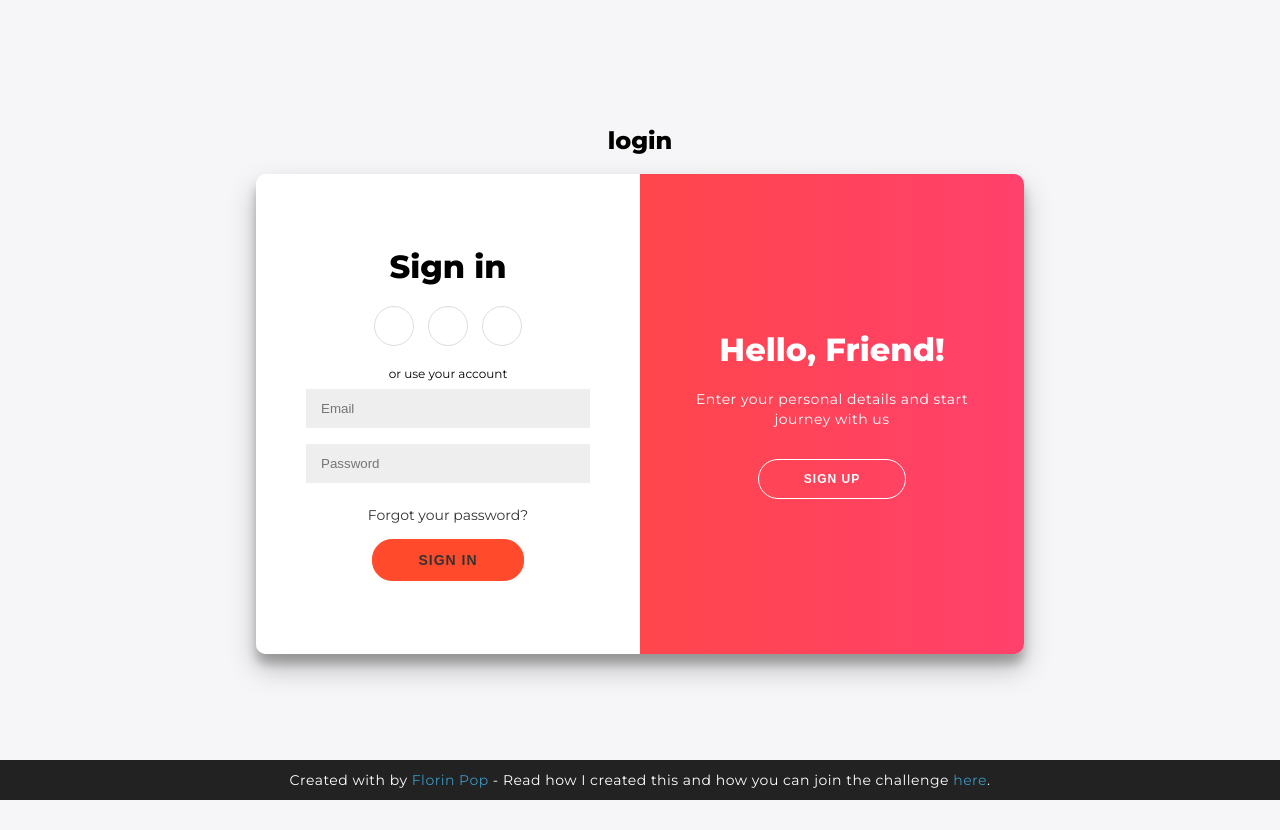
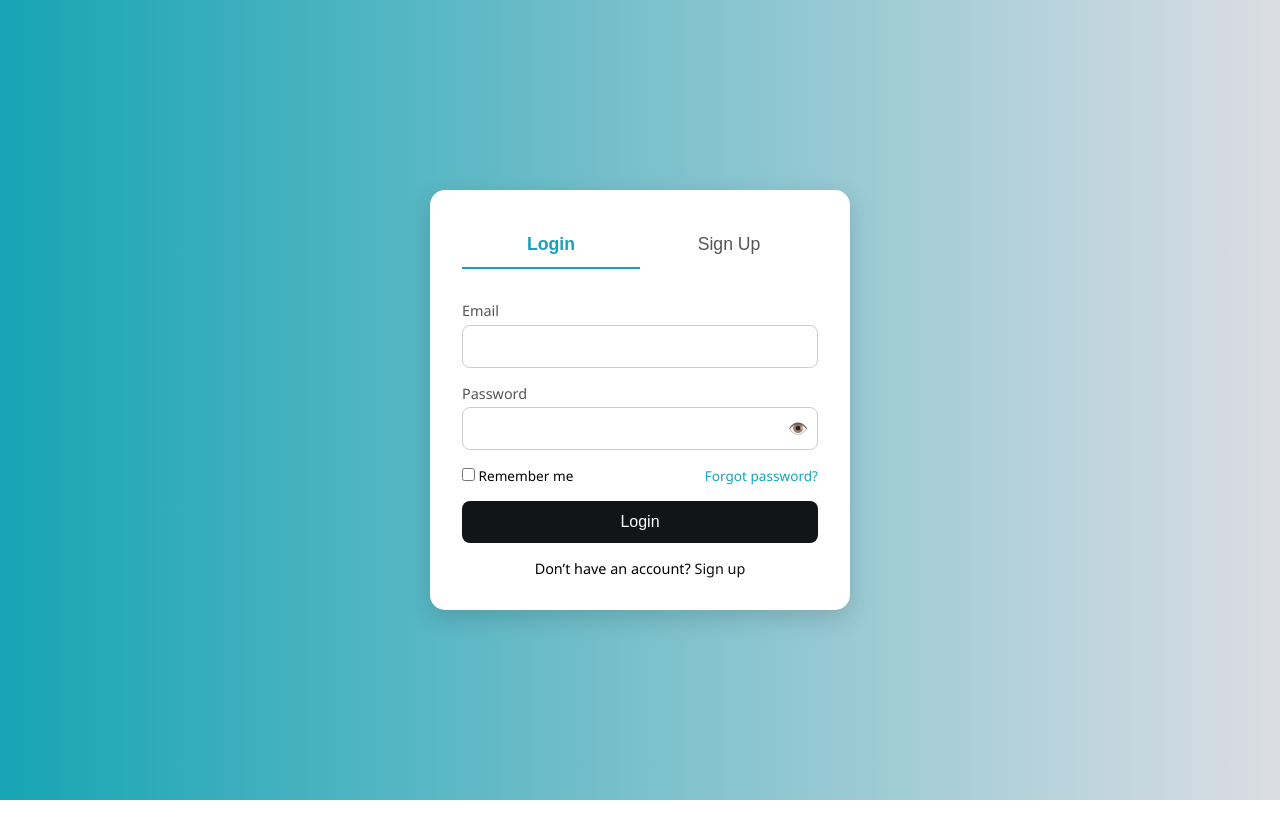
Before and after one commit to itsmethaju/sckify, a plain HTML site: page login.html in a window 1280 px wide. After the commit the page ends 800 px from the top, so only its background shows below. Drawn offline with Linux system fonts and the light colour scheme.

Commit message:
new changes

```diff
--- a/login.html
+++ b/login.html
@@ -1,325 +1,229 @@
-
+<!DOCTYPE html>
+<html lang="en">
+<head>
+  <meta charset="UTF-8" />
+  <meta name="viewport" content="width=device-width, initial-scale=1.0"/>
+  <title>Login & Signup</title>
   <style>
-
-@import url('https://fonts.googleapis.com/css?family=Montserrat:400,800');
-
     * {
+      margin: 0;
+      padding: 0;
       box-sizing: border-box;
     }
 
     body {
-	background: #f6f5f7;
+      font-family: "Segoe UI", sans-serif;
+      background: linear-gradient(to right, #17a4b4, #dbdde4);
       display: flex;
       justify-content: center;
       align-items: center;
-	flex-direction: column;
-	font-family: 'Montserrat', sans-serif;
       height: 100vh;
-	margin: -20px 0 50px;
-}
-
-h1 {
-	font-weight: bold;
-	margin: 0;
-}
-
-h2 {
-	text-align: center;
-}
-
-p {
-	font-size: 14px;
-	font-weight: 100;
-	line-height: 20px;
-	letter-spacing: 0.5px;
-	margin: 20px 0 30px;
-}
-
-span {
-	font-size: 12px;
-}
-
-a {
-	color: #333;
-	font-size: 14px;
-	text-decoration: none;
-	margin: 15px 0;
-}
-
-button {
-	border-radius: 20px;
-	border: 1px solid #FF4B2B;
-	background-color: #FF4B2B;
-	color: #FFFFFF;
-	font-size: 12px;
-	font-weight: bold;
-	padding: 12px 45px;
-	letter-spacing: 1px;
-	text-transform: uppercase;
-	transition: transform 80ms ease-in;
-}
-
-button:active {
-	transform: scale(0.95);
-}
-
-button:focus {
-	outline: none;
-}
-
-button.ghost {
-	background-color: transparent;
-	border-color: #FFFFFF;
-}
-
-form {
-	background-color: #FFFFFF;
-	display: flex;
-	align-items: center;
-	justify-content: center;
-	flex-direction: column;
-	padding: 0 50px;
-	height: 100%;
-	text-align: center;
-}
-
-input {
-	background-color: #eee;
-	border: none;
-	padding: 12px 15px;
-	margin: 8px 0;
-	width: 100%;
     }
 
     .container {
       background-color: #fff;
-	border-radius: 10px;
-  	box-shadow: 0 14px 28px rgba(0,0,0,0.25),
-			0 10px 10px rgba(0,0,0,0.22);
-	position: relative;
-	overflow: hidden;
-	width: 768px;
-	max-width: 100%;
-	min-height: 480px;
+      padding: 2rem;
+      border-radius: 15px;
+      box-shadow: 0 8px 24px rgba(0, 0, 0, 0.15);
+      width: 100%;
+      max-width: 420px;
+      transition: all 0.4s ease;
     }
 
-.form-container {
-	position: absolute;
-	top: 0;
-	height: 100%;
-	transition: all 0.6s ease-in-out;
+    .tabs {
+      display: flex;
+      justify-content: space-between;
+      margin-bottom: 2rem;
     }
 
-.sign-in-container {
-	left: 0;
-	width: 50%;
-	z-index: 2;
+    .tabs button {
+      flex: 1;
+      padding: 0.75rem;
+      background: none;
+      border: none;
+      border-bottom: 2px solid transparent;
+      font-size: 1.1rem;
+      cursor: pointer;
+      color: #555;
+      transition: 0.3s;
     }
 
-.container.right-panel-active .sign-in-container {
-	transform: translateX(100%);
+    .tabs button.active {
+      border-color: #17a2b8;
+      color: #17a2b8;
+      font-weight: bold;
     }
 
-.sign-up-container {
-	left: 0;
-	width: 50%;
-	opacity: 0;
-	z-index: 1;
+    form {
+      display: none;
+      flex-direction: column;
     }
 
-.container.right-panel-active .sign-up-container {
-	transform: translateX(100%);
-	opacity: 1;
-	z-index: 5;
-	animation: show 0.6s;
+    form.active {
+      display: flex;
     }
 
-@keyframes show {
-	0%, 49.99% {
-		opacity: 0;
-		z-index: 1;
+    .input-group {
+      margin-bottom: 1rem;
     }
 
-	50%, 100% {
-		opacity: 1;
-		z-index: 5;
+    .input-group label {
+      font-size: 0.9rem;
+      color: #555;
+      margin-bottom: 0.3rem;
+      display: block;
+    }
+
+    .input-group input {
+      width: 100%;
+      padding: 0.7rem;
+      border: 1px solid #ccc;
+      border-radius: 8px;
+      font-size: 1rem;
+    }
+
+    .password-wrapper {
+      position: relative;
+    }
+
+    .toggle {
+      position: absolute;
+      top: 50%;
+      right: 10px;
+      transform: translateY(-50%);
+      cursor: pointer;
+    }
+
+    .options {
+      display: flex;
+      justify-content: space-between;
+      align-items: center;
+      font-size: 0.85rem;
+      margin-bottom: 1rem;
+    }
+
+    .options a {
+      color: #17a2b8;
+      text-decoration: none;
+    }
+
+    button.submit-btn {
+      background-color: #121515;
+      color: white;
+      padding: 0.75rem;
+      border: none;
+      border-radius: 8px;
+      font-size: 1rem;
+      cursor: pointer;
+      transition: background-color 0.3s ease;
+    }
+
+    button.submit-btn:hover {
+      background-color: #43b5cb;
+    }
+
+    .note {
+      text-align: center;
+      margin-top: 1rem;
+      font-size: 0.9rem;
+    }
+
+    .note a {
+      color: #101112;
+      text-decoration: none;
+    }
+
+    @media (max-width: 480px) {
+      .container {
+        margin: 0 1rem;
+      }
+    }
+  </style>
+</head>
+<body>
+
+  <div class="container">
+    <div class="tabs">
+      <button class="tab-btn active" onclick="showTab('login')">Login</button>
+      <button class="tab-btn" onclick="showTab('signup')">Sign Up</button>
+    </div>
+
+    <!-- Login Form -->
+    <form id="login" class="active" onsubmit="handleLogin(event)">
+      <div class="input-group">
+        <label for="loginEmail">Email</label>
+        <input type="email" id="loginEmail" required />
+      </div>
+      <div class="input-group">
+        <label for="loginPassword">Password</label>
+        <div class="password-wrapper">
+          <input type="password" id="loginPassword" required />
+          <span class="toggle" onclick="togglePassword('loginPassword', this)">👁️</span>
+        </div>
+      </div>
+      <div class="options">
+        <label><input type="checkbox" /> Remember me</label>
+        <a href="#">Forgot password?</a>
+      </div>
+      <button class="submit-btn" type="submit">Login</button>
+      <p class="note">Don’t have an account? <a href="#" onclick="showTab('signup')">Sign up</a></p>
+    </form>
+
+    <!-- Signup Form -->
+    <form id="signup" onsubmit="handleSignup(event)">
+      <div class="input-group">
+        <label for="signupName">Full Name</label>
+        <input type="text" id="signupName" required />
+      </div>
+      <div class="input-group">
+        <label for="signupEmail">Email</label>
+        <input type="email" id="signupEmail" required />
+      </div>
+      <div class="input-group">
+        <label for="signupPassword">Password</label>
+        <div class="password-wrapper">
+          <input type="password" id="signupPassword" required />
+          <span class="toggle" onclick="togglePassword('signupPassword', this)">👁️</span>
+        </div>
+      </div>
+      <button class="submit-btn" type="submit">Create Account</button>
+      <p class="note">Already have an account? <a href="#" onclick="showTab('login')">Login</a></p>
+    </form>
+  </div>
+
+  <script>
+    function togglePassword(id, el) {
+      const input = document.getElementById(id);
+      if (input.type === "password") {
+        input.type = "text";
+        el.textContent = "🙈";
+      } else {
+        input.type = "password";
+        el.textContent = "👁️";
       }
     }
 
-.overlay-container {
-	position: absolute;
-	top: 0;
-	left: 50%;
-	width: 50%;
-	height: 100%;
-	overflow: hidden;
-	transition: transform 0.6s ease-in-out;
-	z-index: 100;
+    function showTab(tab) {
+      document.querySelectorAll("form").forEach(f => f.classList.remove("active"));
+      document.querySelectorAll(".tab-btn").forEach(b => b.classList.remove("active"));
+      document.getElementById(tab).classList.add("active");
+
+      const btnIndex = tab === "login" ? 0 : 1;
+      document.querySelectorAll(".tab-btn")[btnIndex].classList.add("active");
     }
 
-.container.right-panel-active .overlay-container{
-	transform: translateX(-100%);
+    function handleLogin(event) {
+      event.preventDefault();
+      const email = document.getElementById("loginEmail").value;
+      alert("Logging in: " + email);
     }
 
-.overlay {
-	background: #FF416C;
-	background: -webkit-linear-gradient(to right, #FF4B2B, #FF416C);
-	background: linear-gradient(to right, #FF4B2B, #FF416C);
-	background-repeat: no-repeat;
-	background-size: cover;
-	background-position: 0 0;
-	color: #FFFFFF;
-	position: relative;
-	left: -100%;
-	height: 100%;
-	width: 200%;
-  	transform: translateX(0);
-	transition: transform 0.6s ease-in-out;
+    function handleSignup(event) {
+      event.preventDefault();
+      const email = document.getElementById("signupEmail").value;
+      alert("Signing up with: " + email);
     }
+  </script>
 
-.container.right-panel-active .overlay {
-  	transform: translateX(50%);
-}
-
-.overlay-panel {
-	position: absolute;
-	display: flex;
-	align-items: center;
-	justify-content: center;
-	flex-direction: column;
-	padding: 0 40px;
-	text-align: center;
-	top: 0;
-	height: 100%;
-	width: 50%;
-	transform: translateX(0);
-	transition: transform 0.6s ease-in-out;
-}
-
-.overlay-left {
-	transform: translateX(-20%);
-}
-
-.container.right-panel-active .overlay-left {
-	transform: translateX(0);
-}
-
-.overlay-right {
-	right: 0;
-	transform: translateX(0);
-}
-
-.container.right-panel-active .overlay-right {
-	transform: translateX(20%);
-}
-
-.social-container {
-	margin: 20px 0;
-}
-
-.social-container a {
-	border: 1px solid #DDDDDD;
-	border-radius: 50%;
-	display: inline-flex;
-	justify-content: center;
-	align-items: center;
-	margin: 0 5px;
-	height: 40px;
-	width: 40px;
-}
-
-footer {
-    background-color: #222;
-    color: #fff;
-    font-size: 14px;
-    bottom: 0;
-    position: fixed;
-    left: 0;
-    right: 0;
-    text-align: center;
-    z-index: 999;
-}
-
-footer p {
-    margin: 10px 0;
-}
-
-footer i {
-    color: red;
-}
-
-footer a {
-    color: #3c97bf;
-    text-decoration: none;
-}
-</style>
-
-<h2>login</h2>
-<div class="container" id="container">
-	<div class="form-container sign-up-container">
-		<form action="#">
-			<h1>Create Account</h1>
-			<div class="social-container">
-				<a href="#" class="social"><i class="fab fa-facebook-f"></i></a>
-				<a href="#" class="social"><i class="fab fa-google-plus-g"></i></a>
-				<a href="#" class="social"><i class="fab fa-linkedin-in"></i></a>
-			</div>
-			<span>or use your email for registration</span>
-			<input type="text" placeholder="Name" />
-			<input type="email" placeholder="Email" />
-			<input type="password" placeholder="Password" />
-			<a href="index.html"><button>Sign Up</button></a>
-		</form>
-	</div>
-	<div class="form-container sign-in-container">
-		<form action="#">
-			<h1>Sign in</h1>
-			<div class="social-container">
-				<a href="#" class="social"><i class="fab fa-facebook-f"></i></a>
-				<a href="#" class="social"><i class="fab fa-google-plus-g"></i></a>
-				<a href="#" class="social"><i class="fab fa-linkedin-in"></i></a>
-			</div>
-			<span>or use your account</span>
-			<input type="email" placeholder="Email" />
-			<input type="password" placeholder="Password" />
-			<a href="#">Forgot your password?</a>
-			<button><a href="index.html">Sign In</a></button>
-		</form>
-	</div>
-	<div class="overlay-container">
-		<div class="overlay">
-			<div class="overlay-panel overlay-left">
-				<h1>Welcome Back!</h1>
-				<p>To keep connected with us please login with your personal info</p>
-				<button class="ghost" id="signIn">Sign In</button>
-			</div>
-			<div class="overlay-panel overlay-right">
-				<h1>Hello, Friend!</h1>
-				<p>Enter your personal details and start journey with us</p>
-				<button class="ghost" id="signUp">Sign Up</button>
-			</div>
-		</div>
-	</div>
-</div>
-
-<footer>
-	<p>
-		Created with <i class="fa fa-heart"></i> by
-		<a target="_blank" href="https://florin-pop.com">Florin Pop</a>
-		- Read how I created this and how you can join the challenge
-		<a target="_blank" href="https://www.florin-pop.com/blog/2019/03/double-slider-sign-in-up-form/">here</a>.
-	</p>
-</footer>
-<script>
-    const signUpButton = document.getElementById('signUp');
-const signInButton = document.getElementById('signIn');
-const container = document.getElementById('container');
-
-signUpButton.addEventListener('click', () => {
-	container.classList.add("right-panel-active");
-});
-
-signInButton.addEventListener('click', () => {
-	container.classList.remove("right-panel-active");
-});
-</script>
+</body>
+</html>
```
Also changed, not shown: css/style.css. Lines whose indentation alone changed are shown as unchanged.
